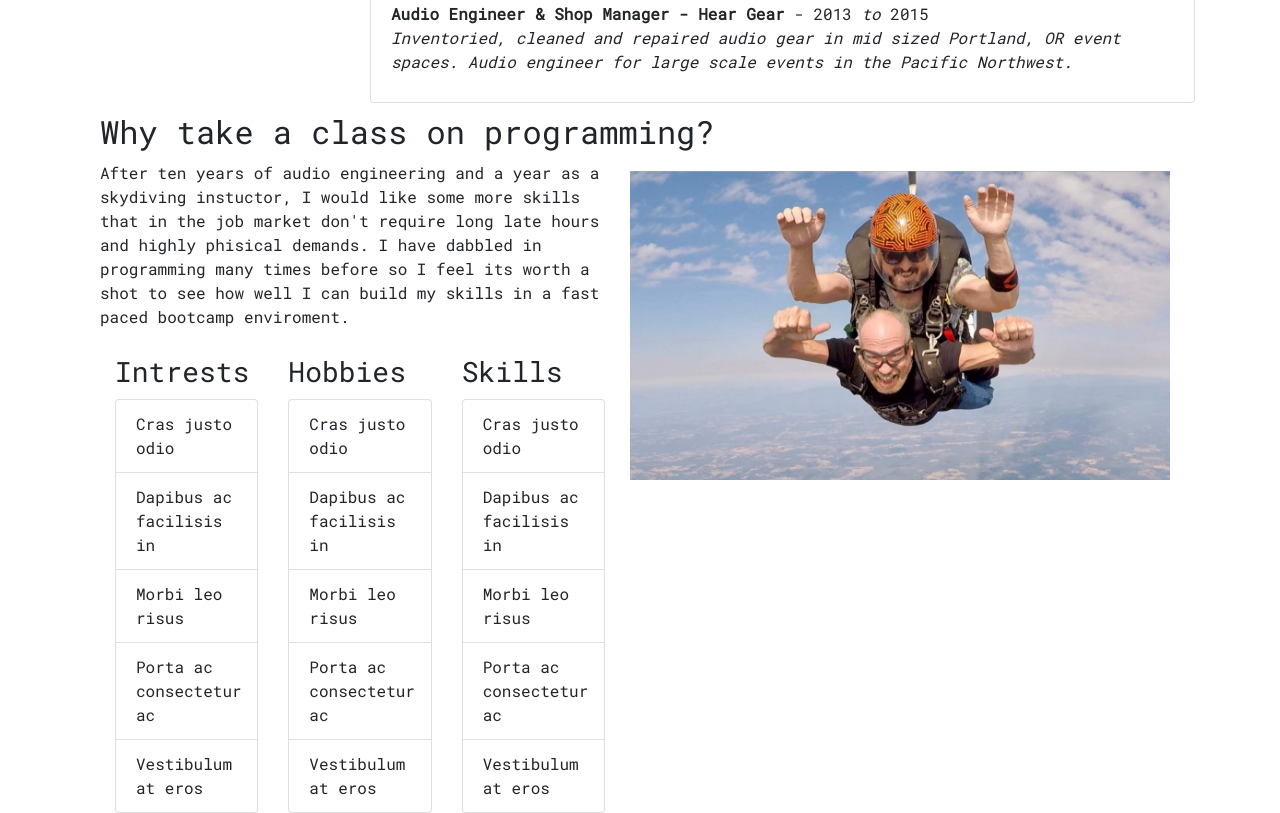
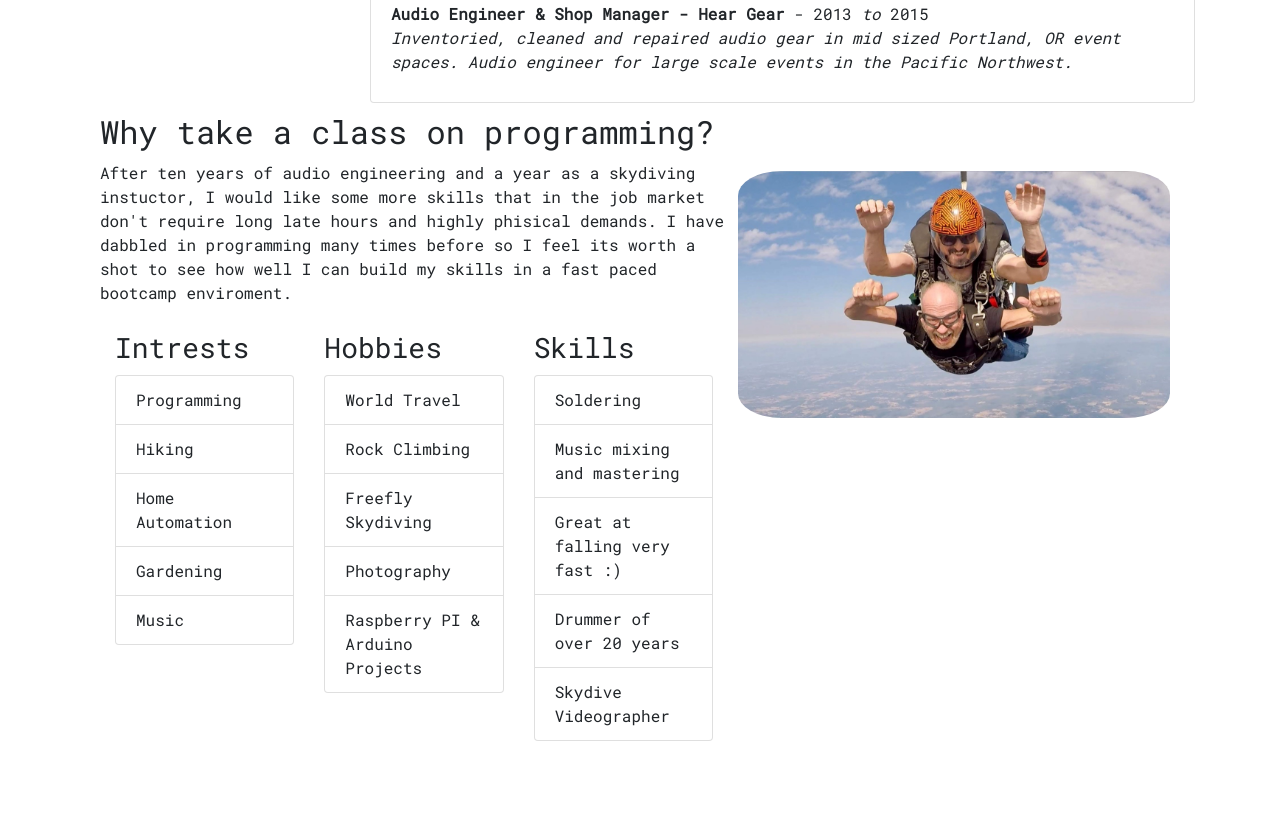
Before and after one commit to GarrettTrott/Portfolio, a plain HTML site: page index.html in a window 1280 px wide. Shown: the part 2319-3132 px from the top of the page. After the commit the page ends 3060 px from the top, so only its background shows below. Drawn offline with nearby package versions, Linux system fonts and the light colour scheme.

Commit message:
add content to interests, hobbies and skills section

```diff
--- a/css/styles.css
+++ b/css/styles.css
@@ -10,8 +10,9 @@
 
 #tandempic {
   float: right;
-  width: 50%;
+  width: 40%;
   margin: 10px;
+  border-radius: 10%;
 }
 
 h2{
--- a/index.html
+++ b/index.html
@@ -56,7 +56,8 @@
       <div class="row">
         <div class="col-md-3">
           <h3>Education</h3>
-          <p><srtong>Accociates of Science</strong> - <a href="https://www.fullsail.edu/">FullSail University</a> - <em>2005</em></p>
+          <p><strong>Accociates of Science</strong> - <a href="https://www.fullsail.edu/">FullSail University</a> - <em>2005</em></p>
+          <p><em>Specialized in Recording Arts. Specialized education in protools, large format consoles and live engineering</em></p>
         </div>
         <div class="col-md-9">
           <h3>Experiance</h3>
@@ -88,31 +89,31 @@
       <div class="col-md-4">
         <h3>Intrests</h3>
         <ol class="list-group">
-          <li class="list-group-item">Cras justo odio</li>
-          <li class="list-group-item">Dapibus ac facilisis in</li>
-          <li class="list-group-item">Morbi leo risus</li>
-          <li class="list-group-item">Porta ac consectetur ac</li>
-          <li class="list-group-item">Vestibulum at eros</li>
+          <li class="list-group-item">Programming</li>
+          <li class="list-group-item">Hiking</li>
+          <li class="list-group-item">Home Automation</li>
+          <li class="list-group-item">Gardening</li>
+          <li class="list-group-item">Music</li>
         </ol>
       </div>
       <div class="col-md-4">
         <h3>Hobbies</h3>
         <ol class="list-group">
-          <li class="list-group-item">Cras justo odio</li>
-          <li class="list-group-item">Dapibus ac facilisis in</li>
-          <li class="list-group-item">Morbi leo risus</li>
-          <li class="list-group-item">Porta ac consectetur ac</li>
-          <li class="list-group-item">Vestibulum at eros</li>
+          <li class="list-group-item">World Travel</li>
+          <li class="list-group-item">Rock Climbing</li>
+          <li class="list-group-item">Freefly Skydiving</li>
+          <li class="list-group-item">Photography</li>
+          <li class="list-group-item">Raspberry PI & Arduino Projects</li>
         </ol>
       </div>
       <div class="col-md-4">
         <h3>Skills</h3>
         <ol class="list-group">
-          <li class="list-group-item">Cras justo odio</li>
-          <li class="list-group-item">Dapibus ac facilisis in</li>
-          <li class="list-group-item">Morbi leo risus</li>
-          <li class="list-group-item">Porta ac consectetur ac</li>
-          <li class="list-group-item">Vestibulum at eros</li>
+          <li class="list-group-item">Soldering</li>
+          <li class="list-group-item">Music mixing and mastering</li>
+          <li class="list-group-item">Great at falling very fast :)</li>
+          <li class="list-group-item">Drummer of over 20 years</li>
+          <li class="list-group-item">Skydive Videographer</li>
         </ol>
       </div>
     </div>
```
